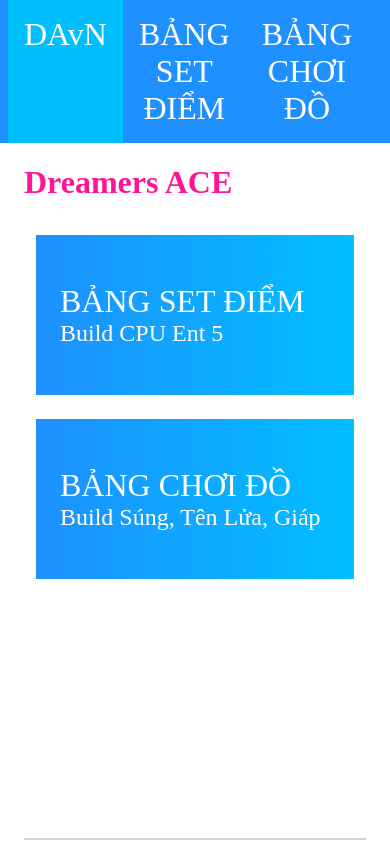
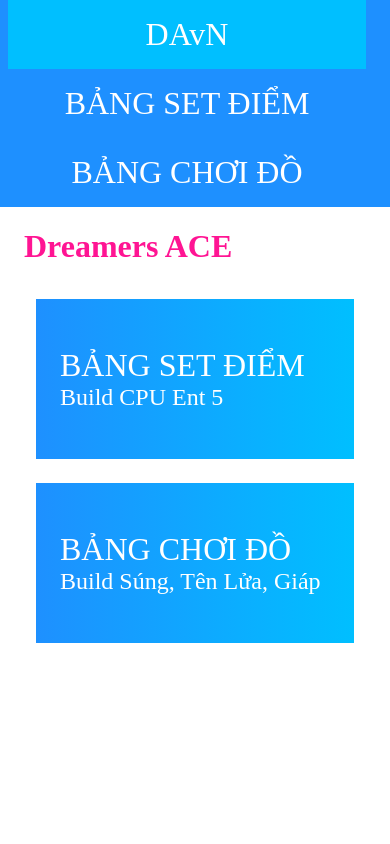
Before and after one commit to Yowleer/Yowleer.github.io, a plain HTML site: page index.html in a window 390 px wide. Shown: the top 844 px of the page. Drawn offline with Linux system fonts and the light colour scheme.

Commit message:
media query

```diff
--- a/css/index.css
+++ b/css/index.css
@@ -19,27 +19,25 @@ body {
     padding: 0 1.5rem;
     width: auto;
 }
-.container.of-header {
-    display: flex;
- }
-.brands {
-    display: flex;
+.container.of-header ul {
+    list-style-type: none;
     margin: 0;
     padding: 0;
+    overflow: hidden;
     background-color: transparent;
 }
-.container.of-header div {
-    display: flex;
+.container.of-header li {
+    float:left;
 }
-.container.of-header div a {
-
+.container.of-header li a {
+    display: block;
     color: white;
     text-align: center;
     font-size: xx-large;
     padding: 16px;
     text-decoration: none;
 }
-.container.of-header div a:hover {
+.container.of-header li a:hover {
     background-color: deepskyblue;
     /*rgb(62, 146, 146);*/
 }
@@ -101,4 +99,7 @@ hr {
     .columns {
         flex-direction: column;
     }
+    .container.of-header li {
+        float: none;
+    }
 }
--- a/css/stat.css
+++ b/css/stat.css
@@ -225,4 +225,7 @@ hr {
     .lower-face, .body, .legs {
         flex-direction: column;
     }
+    .container.of-header li {
+        float: none;
+    }
 }
--- a/css/weapon.css
+++ b/css/weapon.css
@@ -268,4 +268,7 @@ hr {
     .tag.Hyper.is-activated {
         font-size: 2.1rem;
     }
+    .container.of-header li {
+        float: none;
+    }
 }
--- a/index.html
+++ b/index.html
@@ -13,17 +13,15 @@
 </head>
 <body>
 
-<header role="banner" class="banner">
-    <div class="container of-header" style="color:white">
-        <div style="margin-left:-16px;" class="brands">
-            <div><a href="/index.html" class="brand is-selected" style="background-color:deepskyblue;">DAvN</a></div>
+    <header role="banner" class="banner">
+        <div class="container of-header" style="color:white">
+            <ul style="margin-left:-16px;">
+                <li><a href="/index.html" class="brand is-selected">DAvN</a>
+                <li><a href="/stat.html" class="menuItem">BẢNG SET ĐIỂM</a></li>
+                <li><a href="/weapon.html" class="menuItem">BẢNG CHƠI ĐỒ</a></li>
+            </ul>
         </div>
-        <div class="nav-bar">
-            <div><a href="/stat.html" class="menuItem">BẢNG SET ĐIỂM</a></div>
-            <div><a href="/weapon.html" class="menuItem">BẢNG CHƠI ĐỒ</a></div>
-        </div>
-    </div>
-</header>
+    </header>
 
 <div class="container">
     <h1>Dreamers ACE</h1>
```
